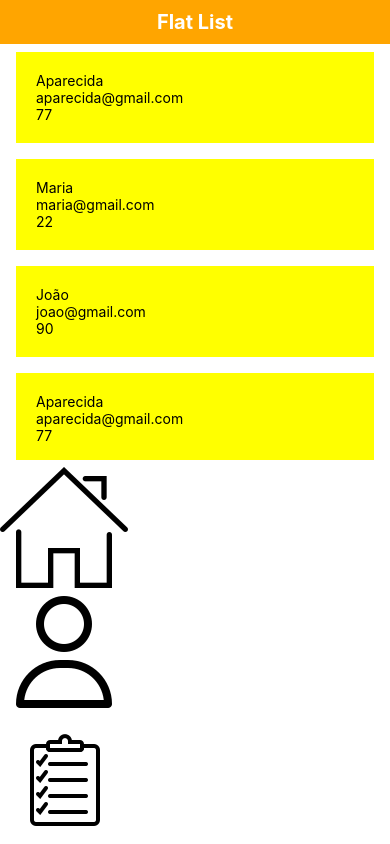
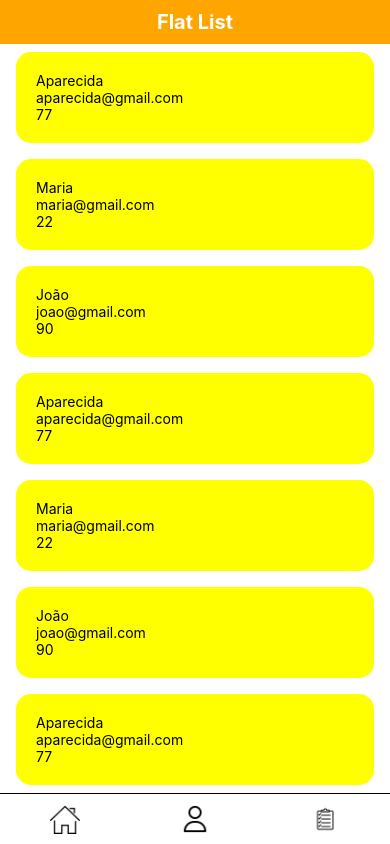
Before and after one commit to casagrande7/estiloApp, a React Native app: screen / in a window 390 px wide. Built offline with nearby package versions, Linux system fonts and the light colour scheme.

Commit message:
Atualizado

```diff
--- a/src/FlatListExample.tsx
+++ b/src/FlatListExample.tsx
@@ -48,13 +48,13 @@ function FlatListExample(): React.JSX.Element {
             />
             <View style={styles.footer}>
                 <TouchableOpacity>
-                    <Image source={require('./assets/imagens/home.png')} style={styles.footer} />
+                    <Image source={require('./assets/imagens/home.png')} style={styles.footerIcon} />
                 </TouchableOpacity>
                 <TouchableOpacity>
-                    <Image source={require('./assets/imagens/profile.png')} style={styles.footer} />
+                    <Image source={require('./assets/imagens/profile.png')} style={styles.footerIcon} />
                 </TouchableOpacity>
                 <TouchableOpacity>
-                    <Image source={require('./assets/imagens/orders.png')} style={styles.footer} />
+                    <Image source={require('./assets/imagens/orders.png')} style={styles.footerIcon}/>
                 </TouchableOpacity>
 
             </View>
@@ -70,7 +70,8 @@ const styles = StyleSheet.create({
         backgroundColor: 'yellow',
         padding: 20,
         marginVertical: 8,
-        marginHorizontal: 16
+        marginHorizontal: 16,
+        borderRadius: 15
     },
     header: {
         backgroundColor: 'orange',
@@ -84,6 +85,16 @@ const styles = StyleSheet.create({
         color: 'white'
     },
     footer: {
+        borderTopWidth: 0.2,
+        backgroundColor: 'white',
+        flexDirection: 'row',
+        justifyContent: 'space-around',
+        alignItems: 'center',
+        paddingVertical: 10
+    },
+    footerIcon: {
+        width: 30,
+        height: 30
 
     }
 });
```
